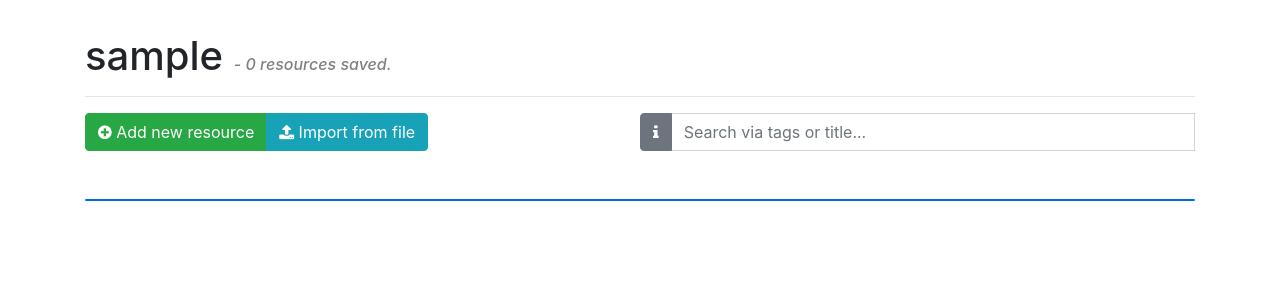
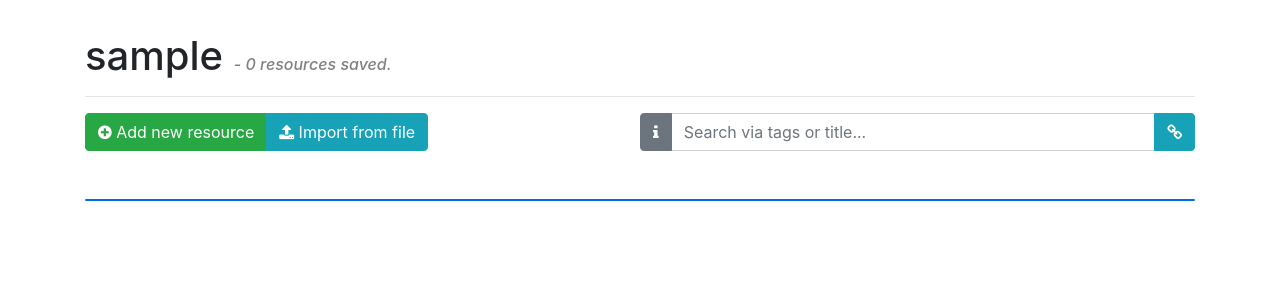
Before and after one commit to TsimpDim/3RStore, a Flask app: page /resources in a window 1280 px wide. Shown: the part 76-376 px from the top of the page. Run offline with Flask 2, Linux system fonts and the light colour scheme; the visitor is signed in with stand-in values (Sample User, id 1); data that the repository does not hold is empty; parts of the project's set-up code (start-up, migrations or seed data) failed here and were passed over; some libraries are stand-ins or nearby versions.

Commit message:
Add share button to both views

```diff
--- a/_3RStore/templates/resources_cmpct.html
+++ b/_3RStore/templates/resources_cmpct.html
@@ -16,7 +16,11 @@
                 <span class="text_hide">Import from file</span>
             </button>
         </div>
+
+        <!-- Search bar-->
         <div class="input-group" id="searchbar_cont">
+            <form method="POST" action="share" class="form-inline" style="width:100%;">
+                <div class="input-group" style="width:inherit;">
                     <div class="input-group-prepend">
                         <button type="button" class="btn btn-secondary" data-container="body" data-toggle="popover" data-placement="top"
                         data-content="Use the minus sign '-' to filter out tags.
@@ -25,12 +29,19 @@
                         <span class="fa fa-info"></span>
                         </button>
                     </div>
-            <input list="tags" type="text" id="search_input" class="form-control" placeholder="Search via tags or title...">
+
+                    <input name="tags" list="tags" type="text" id="search_input" class="form-control" placeholder="Search via tags or title...">
                     <datalist id="tags">
                         {% for tag in tags %}
                             <option value="{{tag}}" class="datalist_option" ></option>
                         {% endfor %}
                     </datalist>
+
+                    <div class="input-group-append">
+                        <button class="btn btn-info input-group-btn" type="submit"><span class="fa fa-link"></span></button>
+                    </div>
+                </div>
+            </form>
         </div>
     </div>
 
```
Also changed, not shown: _3RStore/templates/resources.html (+13 -2 lines). Lines whose indentation alone changed are shown as unchanged.
